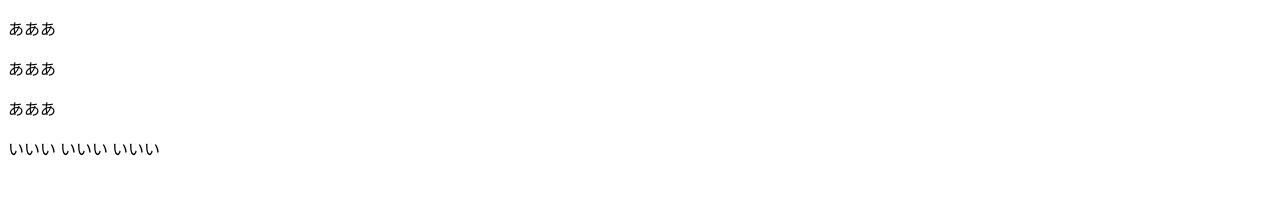
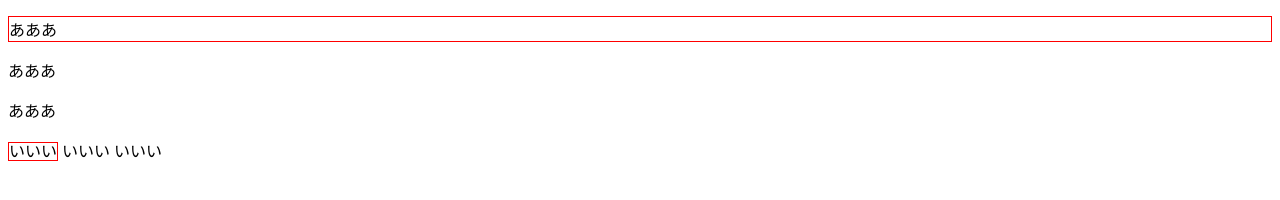
Before and after one commit to miyagi-h-tech/udemy_js, a plain HTML site: page dom/index.html in a window 1280 px wide. Drawn offline with Linux system fonts and the light colour scheme.

Commit message:
CSS Saas

```diff
--- a/dom/css/app.scss
+++ b/dom/css/app.scss
@@ -1,3 +1,3 @@
-border-red {
+.border-red {
   border: 1px solid red;
- }
+}
```
Also changed, not shown: dom/css/app.css.
